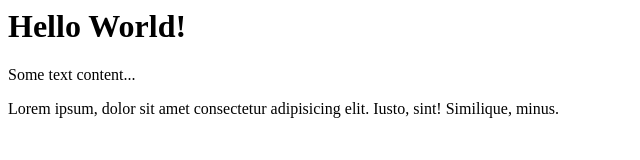
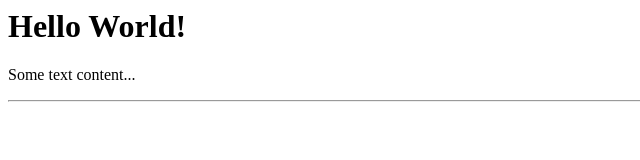
Before and after one commit to roaayala/the-foundations, a plain HTML site: page 001-elements-and-tags/index.html in a window 1280 px wide. Shown: the whole page, without its empty margins (0-640 px from the left). Drawn offline with Linux system fonts and the light colour scheme.

Commit message:
html boilerplate

```diff
--- a/001-elements-and-tags/index.html
+++ b/001-elements-and-tags/index.html
@@ -1,6 +1,3 @@
 <h1>Hello World!</h1>
 <p>Some text content...</p>
-<p>
-	Lorem ipsum, dolor sit amet consectetur adipisicing elit. Iusto, sint!
-	Similique, minus.
-</p>
+<hr />
```
Also changed, not shown: 002-html-boilerplate/index.html (added, +10 -0 lines).
